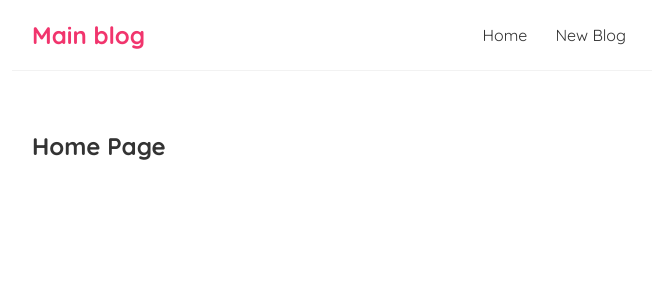
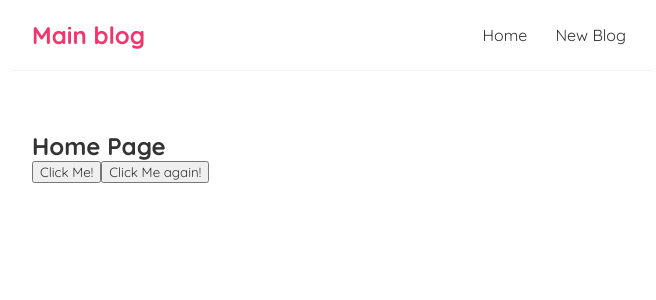
Before and after one commit to GabrielMerinoUCA/ReactJS, a React (Create React App) app: page / in a window 1280 px wide. Shown: the top 300 px of the page, without its empty margins (308-964 px from the left). Built offline with nearby package versions, Linux system fonts and the light colour scheme.

Commit message:
Sixth React tutorial finished

```diff
--- a/src/Home.js
+++ b/src/Home.js
@@ -1,7 +1,18 @@
 const Home = () => {
+
+    const clickHandler = (e) => {
+        console.log("Hello world", e);
+    }
+
+    const secondClickHandler = (name, e) => {
+        console.log("Hello " + name, e)
+    }
+
     return (
         <div className="home">
             <h2>Home Page</h2>
+            <button onClick={clickHandler}>Click Me!</button>
+            <button onClick={(e) => secondClickHandler("name", e)}>Click Me again!</button>
         </div>
      );
 }
```
